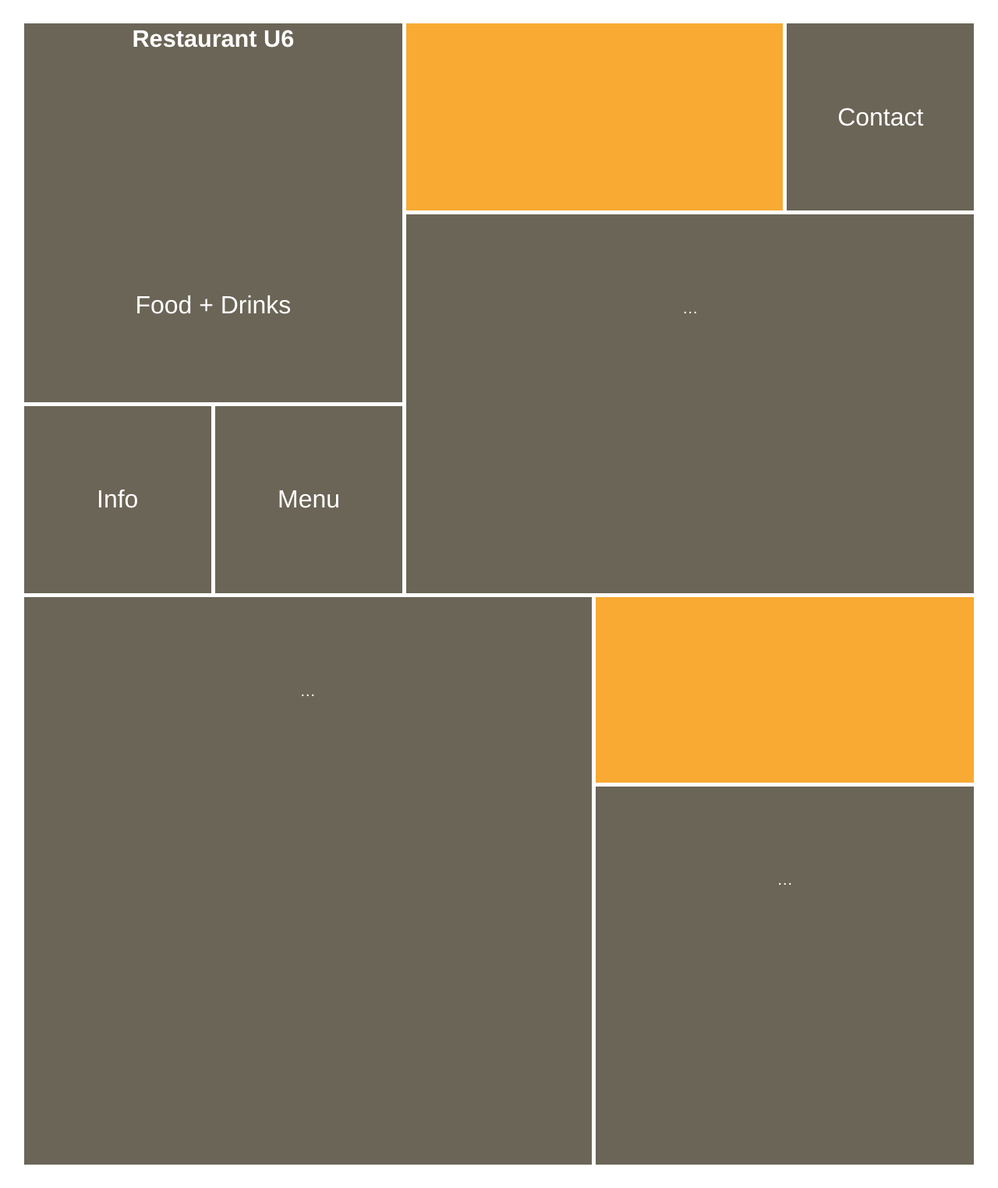
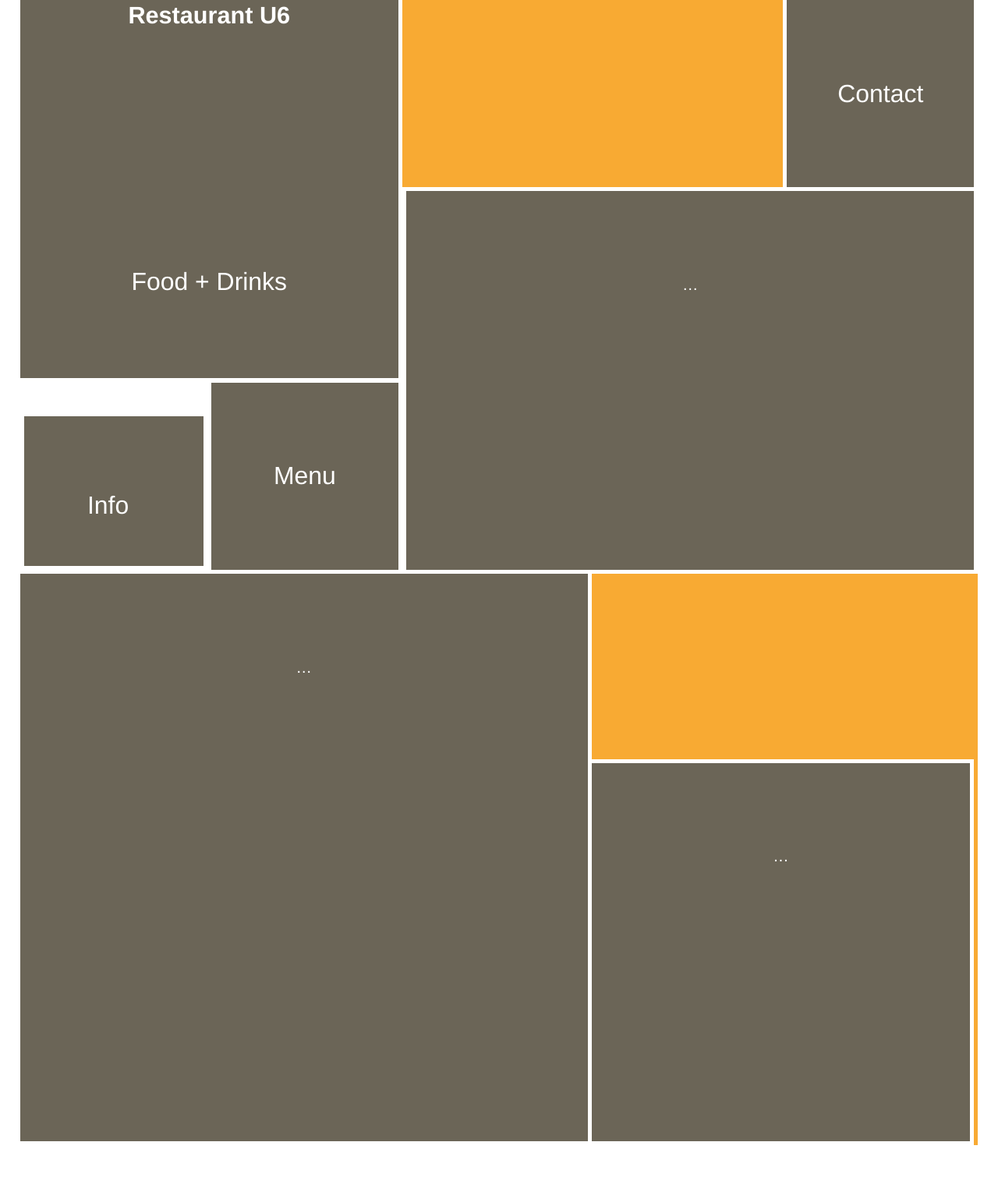
Before and after one commit to cornae/u6, a Jekyll site: the page built from index.html, in a window 1280 px wide. Shown: the whole page at 78% size. Built offline with Jekyll 4.4.1, drawn with Linux system fonts in a browser that asks for light colours; after the commit the page ends 1494 px from its top, so only the background shows below that.

Commit message:
Nicer animations

```diff
--- a/_includes/style/base.css
+++ b/_includes/style/base.css
@@ -26,20 +26,24 @@
 #global-nav a.info {
 	z-index: 2;
 	position: absolute;
-	top: 388px;
+	top: 414px;
+	height: 380px;
+	left: 4px;
 }
 
 #global-nav a.menu {
-	z-index: 2;
+	z-index: 3;
 	position: absolute;
-	top: 388px;
+	top: 414px;
 	left: 196px;
+	height: 380px;
 }
 
 #global-nav a.contact {
 	z-index: 2;
 	position: absolute;
 	left: 770px;
+	top: 30px;
 }
 
 
@@ -49,18 +53,23 @@
 /* @group Main  */
 
 #menu {
-	width: 958px;
+	width: 962px;
 	margin-right: auto;
 	margin-left: auto;
 	background-color: #f8aa33;
-	padding-top: 4px;
-	padding-left: 4px;
+	padding-top: 0;
 	overflow: hidden;
 	border: 20px solid white;
 	position: relative;
+	border-top-style: none;
 }
 
-#menu:before {
+#info {
+	padding-left: 4px;
+	border-top: 30px solid white;
+}
+
+#info:before {
 	content: " ";
 	position: absolute;
 	top: 0;
@@ -172,6 +181,16 @@
 #about {
 }
 
+#info:target #about {
+	width: 762px;
+	height: 758px;
+	transition-delay: 0.2s;
+}
+
+#info:target #lifestyle-image {
+	height: 188px;
+}
+
 
 
 /* @end */
@@ -181,6 +200,7 @@
 #food {
 	transition-delay: 0.2s;
 	margin-right: -758px;
+	z-index: 2;
 }
 
 #menu:target #food {
@@ -212,6 +232,7 @@
 	height: 570px;
 	width: 570px;
 	clear: both;
+	z-index: 4;
 }
 
 
```
